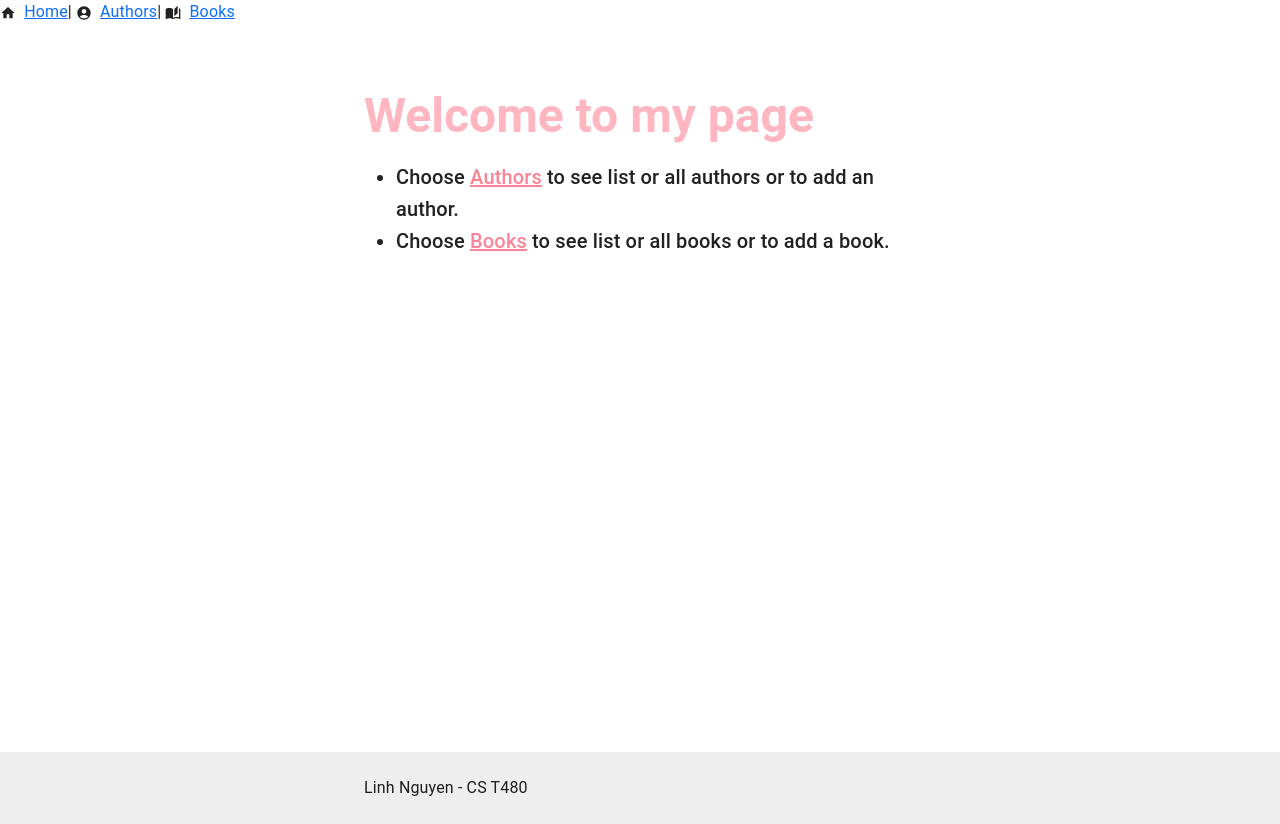
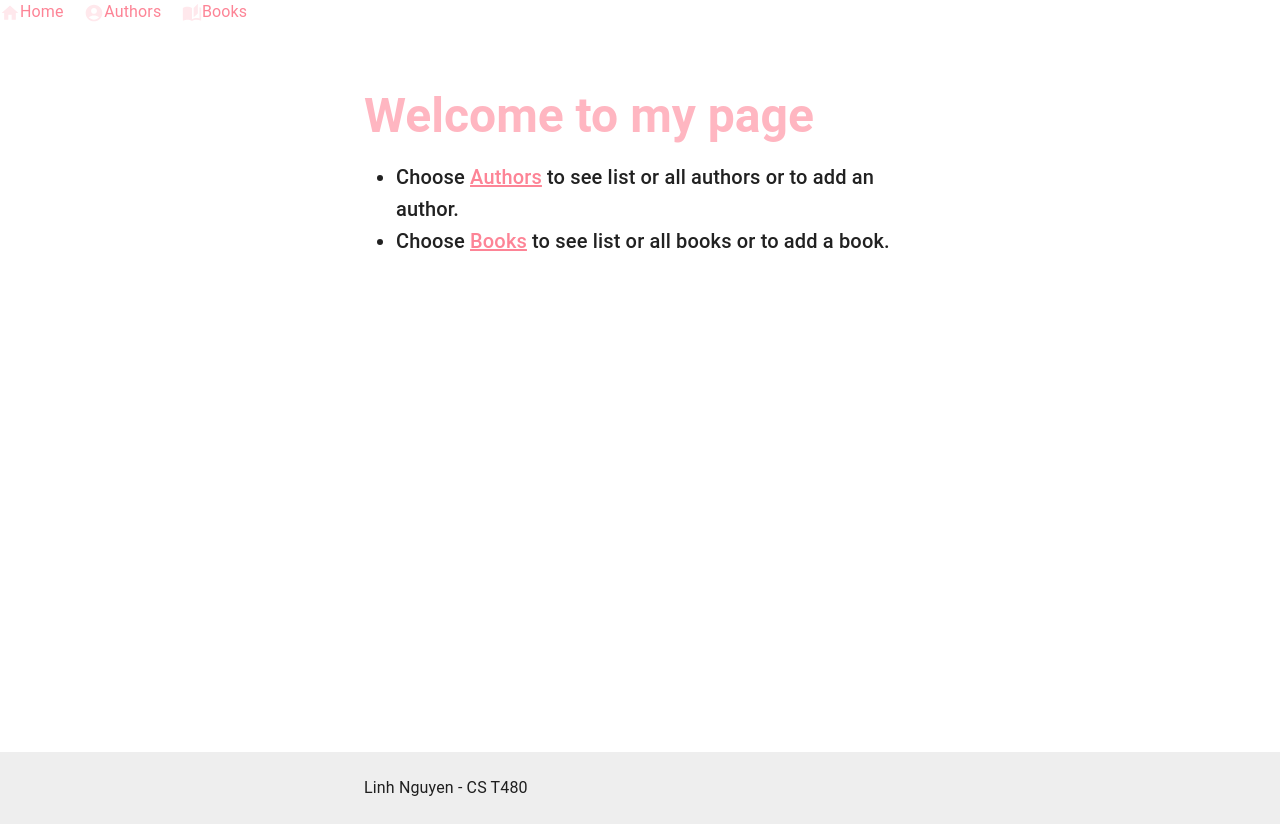
Before and after one commit to npl0204/Adv-Web-Development-CST-480, a React (Create React App) app in the folder front/: page /authors in a window 1280 px wide. Built offline with nearby package versions, Linux system fonts and the light colour scheme.

Commit message:
Update layout.tsx

```diff
--- a/front/src/pages/layout.tsx
+++ b/front/src/pages/layout.tsx
@@ -5,15 +5,24 @@ import { Outlet, Link } from "react-router-dom";
 
 function Layout() {
   return (
-    <>
+    <div>
       <nav className="background-color: #f45d49 nav-class">
-      <HomeIcon sx={{ mr: 0.5 }} fontSize="inherit" /> < Link to="/">Home</Link>
-      | <AccountCircleIcon sx={{ mr: 0.5 }} fontSize="inherit" /> <Link to="/authors">Authors</Link>
-      | <AutoStoriesIcon sx={{ mr: 0.5 }} fontSize="inherit" /> <Link to="/books">Books</Link>
+        < Link to="/" style={{ color: '#fd8496', textDecoration: 'inherit' }}>
+          <HomeIcon fontSize="small" style={{ color: '#ffe8ec' }}/>
+          Home&nbsp;&nbsp;&nbsp;&nbsp;&nbsp;
+        </Link>
+        <Link to="/authors" style={{ color: '#fd8496', textDecoration: 'inherit' }}>
+          <AccountCircleIcon fontSize="small" style={{ color: '#ffe8ec' }}/>
+          Authors&nbsp;&nbsp;&nbsp;&nbsp;&nbsp;
+        </Link>
+        <Link to="/books" style={{ color: '#fd8496', textDecoration: 'inherit' }}>
+          <AutoStoriesIcon fontSize="small" style={{ color: '#ffe8ec' }}/>
+          Books&nbsp;&nbsp;&nbsp;&nbsp;&nbsp;
+      </Link>
       </nav>
 
       <Outlet />
-    </>
+    </div>
   );
 }
 
```
